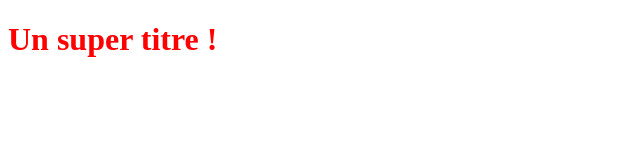
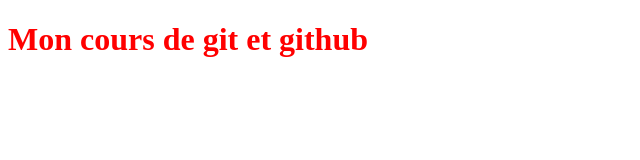
Before and after one commit to Massaly2609/MonPremierRepository, a plain HTML site: page index.html in a window 1280 px wide. Shown: the whole page, without its empty margins (0-640 px from the left). Drawn offline with Linux system fonts and the light colour scheme.

Commit message:
Changement  du titre H1

```diff
--- a/index.html
+++ b/index.html
@@ -5,6 +5,6 @@
    <link rel="stylesheet" type="text/css" href="styles.css">
 </head>
 <body>
-   <h1>Un super titre !</h1>
+   <h1> Mon cours de git et github </h1>
 </body>
 </html>
```
